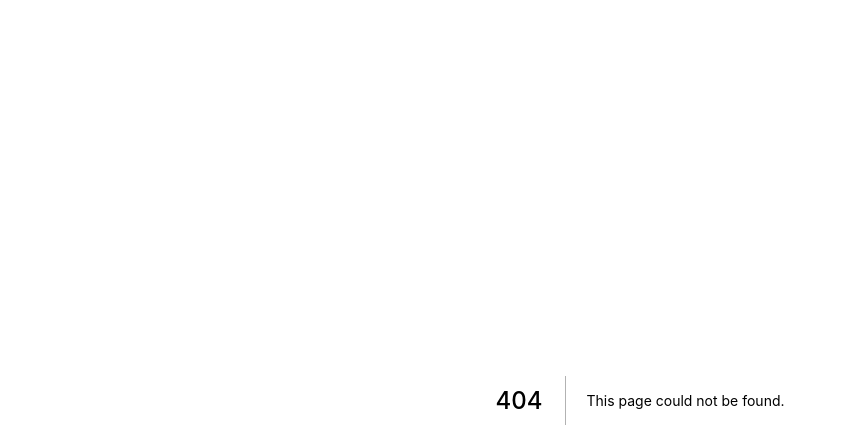
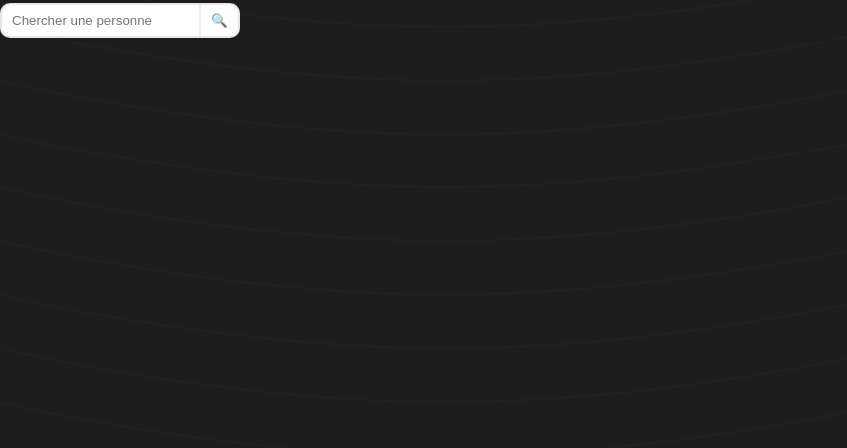
Before and after one commit to Ethantestinglimits/life-and-sea, a Next.js app in the folder client/: page /test in a window 1280 px wide. Before the commit this address had no page. Shown: the top 448 px of the page, without its empty margins (0-847 px from the left). Built offline with nearby package versions, Linux system fonts and the light colour scheme.

Commit message:
Les tests d'Erwann

```diff
--- a/client/pages/index.jsx
+++ b/client/pages/index.jsx
@@ -1,6 +1,5 @@
 import HomePage from "@template/HomePage";
 import Default from "@layout/Default";
-import axios from "@util/axios";
 
 export default function App(props) {
   return (
--- /dev/null
+++ b/client/pages/test.jsx
@@ -0,0 +1,18 @@
+import SearchTemplate from "@template/SearchTemplate";
+import SearchLayout from "@layout/SearchLayout";
+
+export default function App(props) {
+    return (
+        <>
+            <SearchLayout>
+                <SearchTemplate />
+            </SearchLayout>
+        </>
+    );
+}
+
+export async function getStaticProps() {
+    return {
+        props: {},
+    };
+}
--- /dev/null
+++ b/client/src/components/layouts/SearchLayout.jsx
@@ -0,0 +1,9 @@
+import SearchBar from "@module/SearchBar/SearchBar";
+
+export default function SearchLayout({children}) {
+    return (
+        <>
+            <SearchBar/>
+        </>
+    );
+}
--- /dev/null
+++ b/client/src/components/modules/SearchBar/SearchBar.jsx
@@ -0,0 +1,17 @@
+import styles from './SearchBar.module.scss'
+
+export default function SearchBar() {
+
+    return (<>
+        <div className={styles.searchBar}>
+            <form action={"/s"} onSubmit={"handleSubmit"}>
+                <input
+                    type="text"
+                    placeholder="Chercher une personne"
+                    className={styles.sweetBorder}
+                />
+                <button className={styles.sweetBorder}>🔍</button>
+            </form>
+        </div>
+    </>)
+}
--- /dev/null
+++ b/client/src/components/modules/SearchBar/SearchBar.module.scss
@@ -0,0 +1,43 @@
+
+// BAR
+
+.searchBar {
+  border-radius: 3px;
+  box-shadow: 0 1px 2px rgba(0, 0, 0, 0.05);
+  display: flex;
+  flex-direction: row;
+  align-items: center;
+  justify-content: space-between;
+  height: 40px;
+
+  input {
+    float: none;
+    border-right: 1px solid #efefef;
+    border-radius: 10px 0 0 10px;
+    height: 35px;
+  }
+
+  button {
+    border-left: 1px solid #efefef;
+    border-radius: 0 10px 10px 0;
+    position: absolute;
+    height: 35px;
+  }
+}
+
+.sweetBorder {
+  border: 2px solid #e6e6e6;
+  margin: 0 auto;
+  padding: 5px 10px;
+  background-color: white;
+}
+
+.hidden {
+  clip: rect(0 0 0 0);
+  clip-path: inset(50%);
+  height: 1px;
+  overflow: hidden;
+  position: absolute;
+  white-space: nowrap;
+  width: 1px;
+}
--- /dev/null
+++ b/client/src/components/templates/SearchTemplate.jsx
@@ -0,0 +1,5 @@
+import React, { useState } from "react";
+
+export default function SearchTemplate() {
+    return <></>;
+}
```
Also changed, not shown: 1 other file (tests, documents, lock files or other folders).
